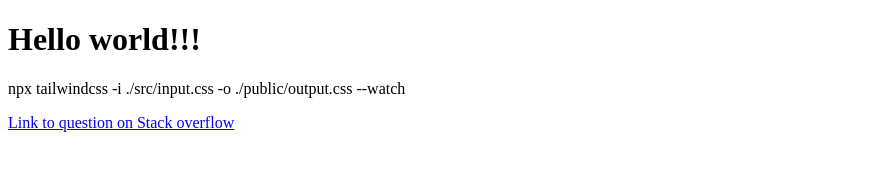
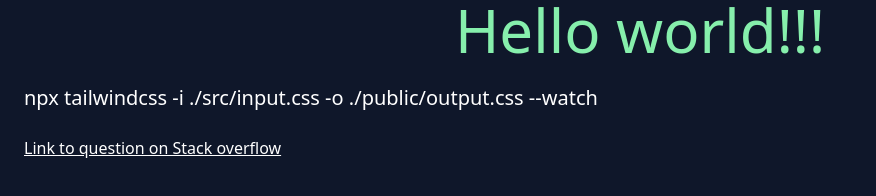
Before and after one commit to SergeyDavidovich/Tailwind-Cli-Mini-Start, a plain HTML site: page index.html in a window 1280 px wide. Shown: the whole page, without its empty margins (0-876 px from the left). Drawn offline with Linux system fonts and the light colour scheme; the site is published under a folder, as on GitHub Pages, so addresses that start at the root find nothing.

Commit message:
no comments

```diff
--- a/index.html
+++ b/index.html
@@ -4,7 +4,7 @@
 <head>
   <meta charset="UTF-8">
   <meta name="viewport" content="width=device-width, initial-scale=1.0">
-  <link href="/public/output.css" rel="stylesheet">
+  <link href="./public/output.css" rel="stylesheet">
 </head>
 <body class="bg-slate-900">
   <h1 class="text-6xl text-center text-green-300">
```
